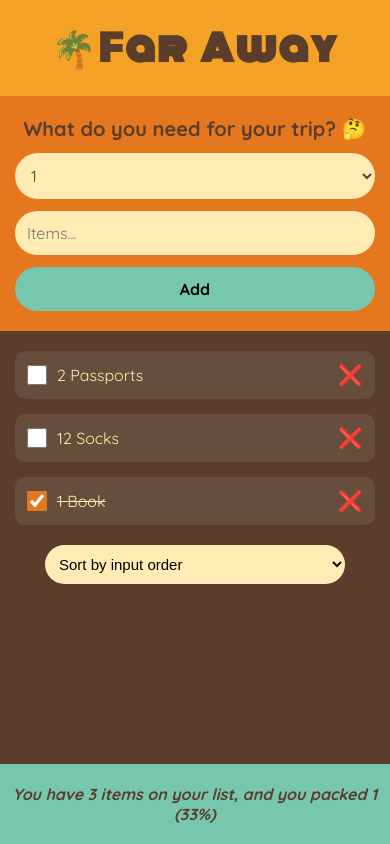
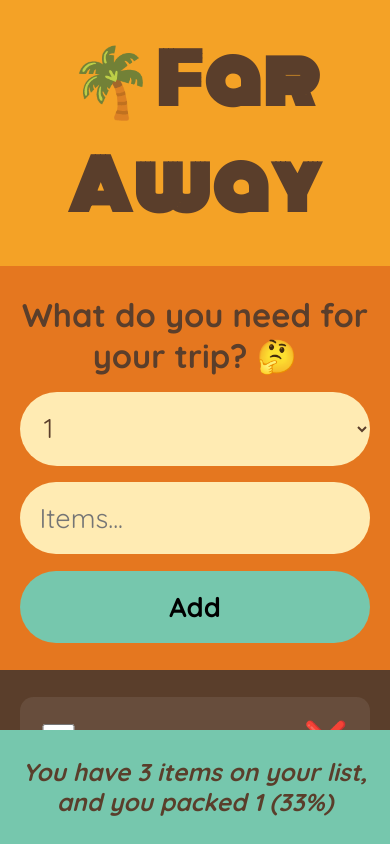
Before and after one commit to rianna567/todolist, a React (Create React App) app: page / in a window 390 px wide. Built offline with nearby package versions, Linux system fonts and the light colour scheme.

Commit message:
made mobile UI bigger

```diff
--- a/src/index.css
+++ b/src/index.css
@@ -232,3 +232,42 @@ input[type="checkbox"] {
     font-size: 2rem;
   }
 }
+
+@media (max-width: 480px) {
+  html {
+    font-size: 85%;
+  }
+
+  h1 {
+    font-size: 5rem;
+  }
+
+  .add-form h3 {
+    font-size: 2.4rem;
+  }
+
+  .add-form input,
+  .add-form select,
+  .add-form button {
+    font-size: 2rem;
+    padding: 1.4rem;
+  }
+
+  .list li {
+    font-size: 1.8rem;
+    padding: 1.6rem;
+  }
+
+  input[type="checkbox"] {
+    width: 2.4rem;
+    height: 2.4rem;
+  }
+
+  .list li button {
+    font-size: 2.6rem;
+  }
+
+  .stats {
+    font-size: 1.8rem;
+  }
+}
```
